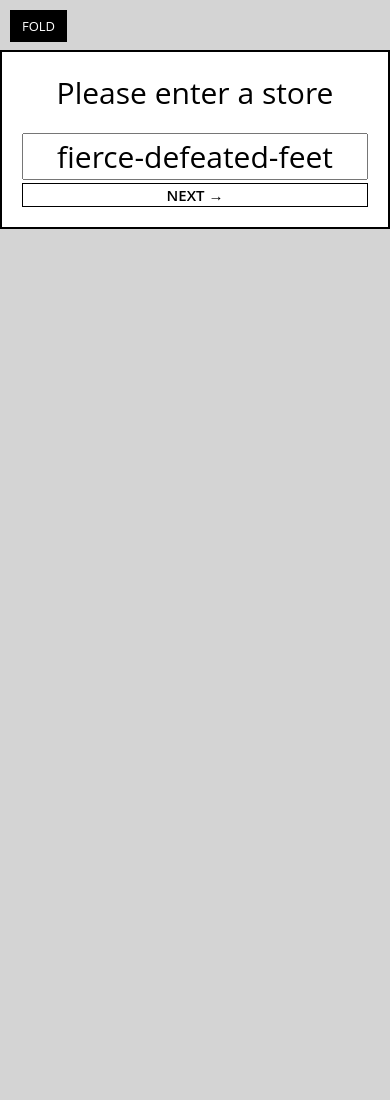
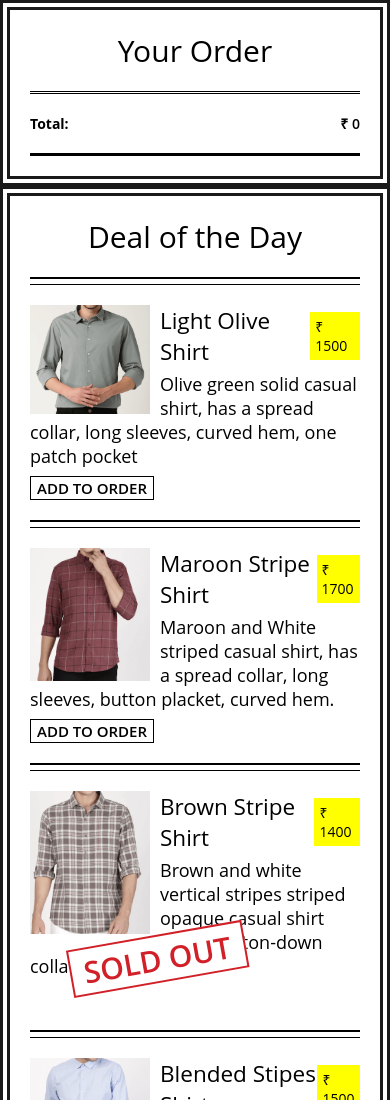
Before and after one commit to aman-maharshi/catch-of-the-day-functional-components, a React app: page / in a window 390 px wide. Shown: the top 1100 px of the page. Before the commit the page ends 844 px from the top, so only its background shows below. Built offline with nearby package versions, Linux system fonts and the light colour scheme.

Commit message:
removed routing and fixed mobile view

```diff
--- a/public/index.html
+++ b/public/index.html
@@ -6,9 +6,6 @@
         <title>Deal of the Day</title>
     </head>
     <body>
-        <input type="checkbox" id="fold" />
-        <label for="fold">Fold</label>
-
         <div id="main"></div>
     </body>
 </html>
--- a/src/components/App.js
+++ b/src/components/App.js
@@ -40,7 +40,7 @@ const App = () => {
     return (
         <div className="catch-of-the-day">
             <div className="menu">
-                <Header tagline="Hurry Up!" />
+                <Header />
                 <ul className="list-of-items">
                     {Object.keys(allItems).map(item => {
                         return <Item key={item} itemKey={item} addToOrder={addToOrder} details={allItems[item]} />
--- a/src/components/Header.js
+++ b/src/components/Header.js
@@ -1,19 +1,9 @@
 import React from "react"
 
-const Header = ({ tagline }) => {
+const Header = () => {
     return (
         <header className="top">
-            <h1>
-                Deal
-                <span className="ofThe">
-                    <span className="of">of</span>
-                    <span className="the">the</span>
-                </span>
-                Day
-            </h1>
-            <h3 className="tagline">
-                <span>{tagline}</span>
-            </h3>
+            <h2>Deal of the Day</h2>
         </header>
     )
 }
--- a/src/css/style.css
+++ b/src/css/style.css
@@ -186,8 +186,7 @@ table {
     border-collapse: collapse;
     border-spacing: 0;
 }
-body,
-figure {
+body {
     margin: 0;
 }
 legend,
@@ -307,10 +306,8 @@ header.top h3:after {
     display: -webkit-box;
     display: -ms-flexbox;
     display: flex;
-    height: 90vh;
+    height: 100vh;
     max-width: 1500px;
-    margin: 0 auto;
-    margin-top: 5vh;
     -webkit-perspective: 1000;
     perspective: 1000;
     -webkit-transform-style: preserve-3d;
@@ -332,14 +329,9 @@ header.top h3:after {
 .catch-of-the-day > *:first-child {
     -ms-flex-negative: 1;
     flex-shrink: 1;
-    -ms-flex-preferred-size: 50%;
     flex-basis: 50%;
-    -webkit-transform: translateX(50%) rotateY(6deg) translateX(-50%);
-    transform: translateX(50%) rotateY(6deg) translateX(-50%);
 }
 .catch-of-the-day > *:nth-child(2) {
-    -webkit-transform: translateX(-50%) rotateY(-14deg) translateX(50%);
-    transform: translateX(-50%) rotateY(-14deg) translateX(50%);
     border-left: 0;
     border-right: 0;
     min-width: 300px;
@@ -349,31 +341,23 @@ header.top h3:after {
     flex-shrink: 1;
     -ms-flex-preferred-size: 50%;
     flex-basis: 50%;
-    -webkit-transform: translateX(-50%) rotateY(10deg) translateX(50%) scale(1.08) translateX(24px);
-    transform: translateX(-50%) rotateY(10deg) translateX(50%) scale(1.08) translateX(24px);
 }
-input#fold:not(:checked) ~ #main .catch-of-the-day > * {
-    -webkit-transform: none;
-    transform: none;
-}
-label[for="fold"] {
-    position: absolute;
-    top: 1rem;
-    left: 1rem;
-    text-transform: uppercase;
-    font-size: 1.3rem;
-    background: #000;
-    color: #fff;
-    border: 2px solid #000;
-    cursor: pointer;
-    padding: 0.5rem 1rem;
-}
-input#fold {
-    display: none;
-}
-input#fold:checked + label {
-    background: #fff;
-    color: #000;
+@media (max-width: 768px) {
+    .catch-of-the-day {
+        flex-direction: column;
+        height: 100%;
+    }
+    .catch-of-the-day > *:first-child {
+        order: 2;
+    }
+    .catch-of-the-day > *:nth-child(2) {
+        width: 100%;
+        border: 1rem double #1a1a1a;
+        order: 1;
+    }
+    .catch-of-the-day > *:last-child {
+        order: 3;
+    }
 }
 ul {
     list-style: none;
@@ -649,7 +633,7 @@ input[type="submit"].twitter:after {
     background: white;
 }
 .yellow-bg {
-    background: #f5a731;
+    background: yellow;
 }
 @keyframes bounce {
     from {
--- a/src/index.js
+++ b/src/index.js
@@ -19,4 +19,5 @@ const Routes = () => {
     )
 }
 
-ReactDOM.render(<Routes />, document.getElementById("main"))
+// ReactDOM.render(<Routes />, document.getElementById("main"))
+ReactDOM.render(<App />, document.getElementById("main"))
```
Also changed, not shown: build/index.html, 8 other files.
